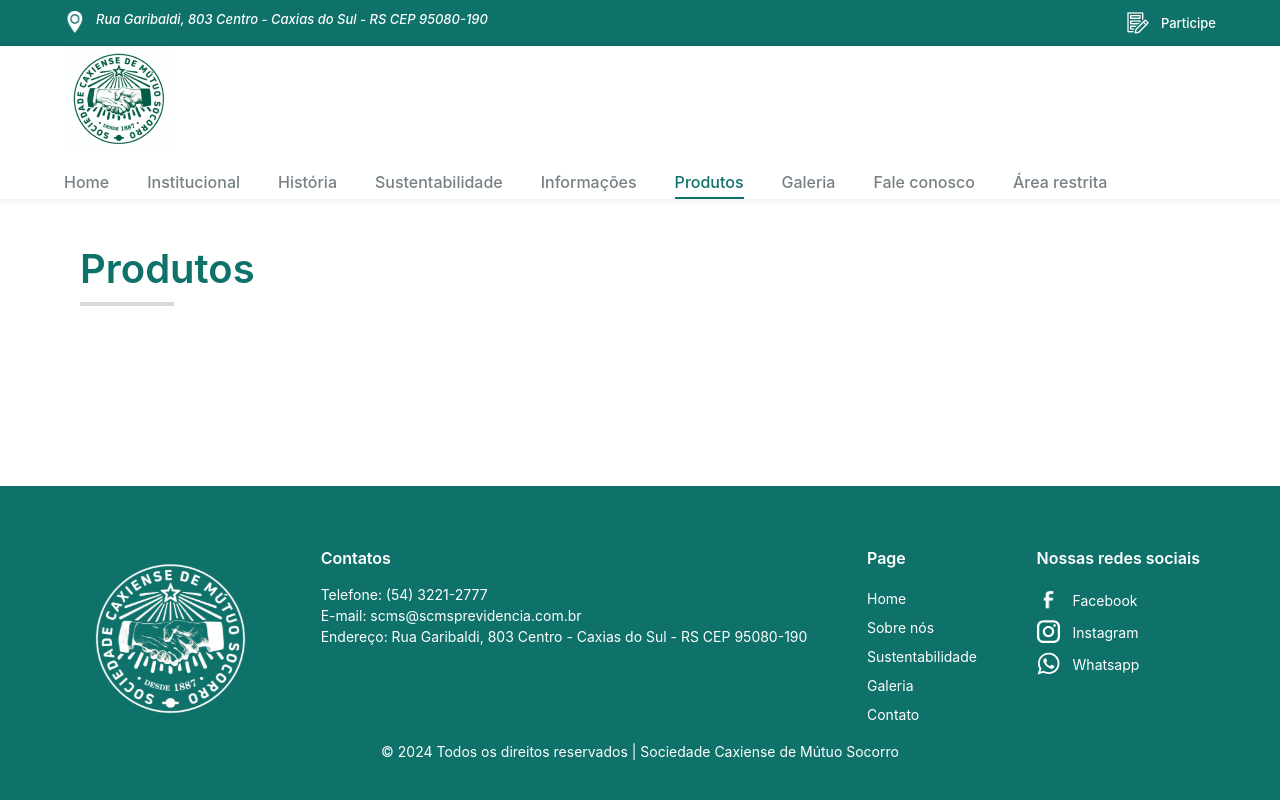
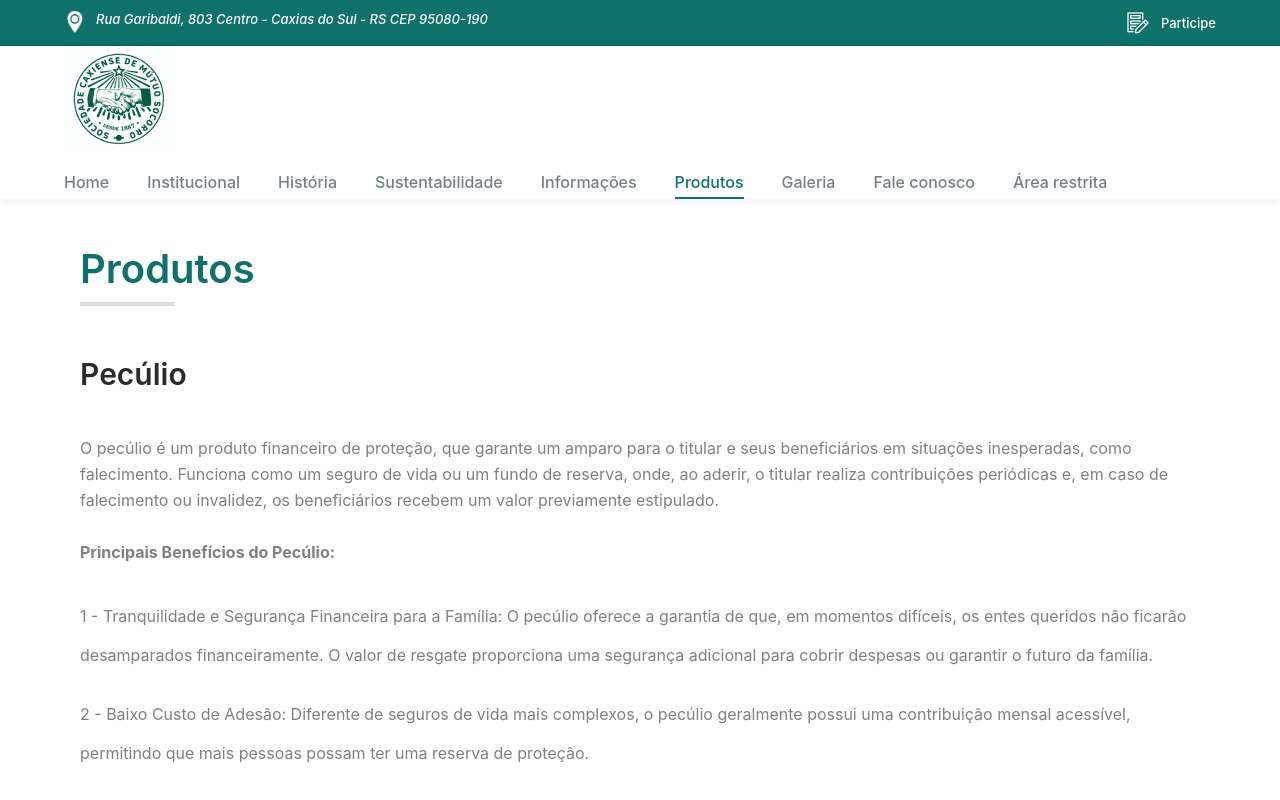
Before and after one commit to william-dmlogico/scms-front, a React (Create React App) app: page /galeria in a window 1280 px wide. Both pictures are taken after a click on the item "Produtos". Shown: the top 800 px of the page. Built offline with nearby package versions, Linux system fonts and the light colour scheme.

Commit message:
WSE - adicionado download de politica

```diff
--- /dev/null
+++ b/src/components/Product/ProductItem.jsx
@@ -0,0 +1,33 @@
+import React from "react";
+import styles from './ProductItem.module.css';
+
+function ProductItem() {
+    const policies = [
+        "Tranquilidade e Segurança Financeira para a Família: O pecúlio oferece a garantia de que, em momentos difíceis, os entes queridos não ficarão desamparados financeiramente. O valor de resgate proporciona uma segurança adicional para cobrir despesas ou garantir o futuro da família.",
+        "Baixo Custo de Adesão: Diferente de seguros de vida mais complexos, o pecúlio geralmente possui uma contribuição mensal acessível, permitindo que mais pessoas possam ter uma reserva de proteção.",
+        "Flexibilidade e Personalização: O cliente pode escolher o valor do pecúlio, conforme as necessidades da sua família, com planos que se ajustam ao orçamento e ao perfil de cada um.",
+        "Sem Exigência de Exames Médicos: A contratação é facilitada, sem a necessidade de exames médicos, proporcionando mais agilidade e acessibilidade para todos os interessados.",
+        "Beneficiários Escolhidos pelo Cliente: É possível nomear os beneficiários que receberão o valor do pecúlio, o que permite um planejamento conforme os desejos e necessidades do cliente.",
+        "Isenção de Impostos para os Beneficiários: Na maioria dos casos, o valor do pecúlio é isento de tributação, o que maximiza o valor destinado aos beneficiários."
+    ];
+
+    return (
+        <main className={styles.product}>
+            <h2 className={styles.subTitle}>Pecúlio</h2>
+            <p className={styles.description}>
+                O pecúlio é um produto financeiro de proteção, que garante um amparo para o titular e seus beneficiários em situações inesperadas, como falecimento. Funciona como um seguro de vida ou um fundo de reserva, onde, ao aderir, o titular realiza contribuições periódicas e, em caso de falecimento ou invalidez, os beneficiários recebem um valor previamente estipulado.
+                <br /><br />
+                <strong>Principais Benefícios do Pecúlio:</strong>
+            </p>
+            <div className={styles.policiesContainer}>
+                {policies.map((policy, index) => (
+                    <div key={index} className={styles.policyItem}>
+                        <span className={styles.policyText}>{index+1} - {policy}</span>
+                    </div>
+                ))}
+            </div>
+        </main>
+    );
+}
+
+export default ProductItem;
--- /dev/null
+++ b/src/components/Product/ProductItem.module.css
@@ -0,0 +1,74 @@
+.product {
+    display: flex;
+    flex-direction: column;
+    align-items: flex-start;
+    max-width: 1352px;
+    margin: 0 auto;
+  }
+
+  .mainTitle {
+    color: #0e716a;
+    font: 600 40px/1.2 Inter, sans-serif;
+    margin: 0;
+  }
+
+  .titleUnderline {
+    background-color: #d9d9d9;
+    width: 94px;
+    height: 4px;
+    margin-top: 9px;
+  }
+
+  .subTitle {
+    color: #2b2b2b;
+    font: 600 30px/2 Inter, sans-serif;
+    margin: 38px 0 0;
+  }
+
+  .description {
+    color: #808080;
+    font: 400 16px/26px Inter, -apple-system, Roboto, Helvetica, sans-serif;
+    margin: 31px 0 0;
+  }
+
+  .policiesContainer {
+    display: grid;
+    flex-wrap: wrap;
+    gap: 20px;
+    margin-top: 32px;
+  }
+
+  .policyItem {
+    display: flex;
+    align-items: center;
+    gap: 5px;
+  }
+
+  .policyIcon {
+    width: 14px;
+    height: 14px;
+    object-fit: contain;
+  }
+
+  .policyText {
+    color: #808080;
+    font: 400 16px/39px Inter, -apple-system, Roboto, Helvetica, sans-serif;
+  }
+
+  .additionalInfo {
+    color: #0e716a;
+    font: 400 16px/26px Inter, -apple-system, Roboto, Helvetica, sans-serif;
+    margin-top: 40px;
+  }
+
+  .policyLink {
+    font-weight: 600;
+    text-decoration: underline;
+    color: #0e716a;
+  }
+
+  @media (max-width: 991px) {
+    .content {
+      padding: 40px 20px;
+    }
+  }
--- a/src/components/Timeline/Timeline.module.css
+++ b/src/components/Timeline/Timeline.module.css
@@ -27,15 +27,17 @@
 }
 
 .number {
-  width: 24px;
-  height: 24px;
-  background-color: #00796b;
+  top: 8px;
+  left: 8px;
+  background-color: #1d8880;
   color: #fff;
+  width: 22px;
+  height: 22px;
   border-radius: 50%;
   display: flex;
   align-items: center;
   justify-content: center;
-  font-weight: bold;
+  font-weight: 600;
 }
 
 .year {
@@ -55,6 +57,6 @@
 
 .content {
   padding: 15px;
-  font-size: 14px;
+  font: 400 16px/26px Inter, -apple-system, Roboto, Helvetica, sans-serif;
   color: #666;
 }
--- a/src/pages/Institutional/Sustainability/Sustainability.jsx
+++ b/src/pages/Institutional/Sustainability/Sustainability.jsx
@@ -1,6 +1,7 @@
 import React from "react";
 import styles from './Sustainability.module.css';
 import arrow from '../../../images/arrowbackbutton.svg'
+import politica from "../../../documents/POLIìTICA_DE_SUSTENTABILIDADE_SCMS_final.pdf"
 
 function Sustainability() {
   const policies = [
@@ -33,7 +34,8 @@ function Sustainability() {
       <p className={styles.additionalInfo}>
         Atualmente, a SCMS trabalha no desenvolvimento da sua Política de Sustentabilidade em atendimento à Circular nº 666/22.
         <br /><br />
-        <a href="#" className={styles.policyLink}>POLÍTICA DE SUSTENTABILIDADE</a>
+        <a href={politica} className={styles.policyLink} download>POLÍTICA DE SUSTENTABILIDADE</a>
+        <br /><br />
       </p>
     </main>
   );
--- a/src/pages/Products/ProductsPage.jsx
+++ b/src/pages/Products/ProductsPage.jsx
@@ -1,5 +1,6 @@
 import React from 'react';
 import styles from './ProductsPage.module.css';
+import ProductItem from '../../components/Product/ProductItem';
 
 const ProductsPage = () => {
 
@@ -7,6 +8,7 @@ const ProductsPage = () => {
     <section className={styles.productSection}>
       <h1 className={styles.productTitle}>Produtos</h1>
       <div className={styles.underline} />
+      <ProductItem />
     </section>
   );
 };
```
Also changed, not shown: 1 other file (tests, documents, lock files or other folders).
